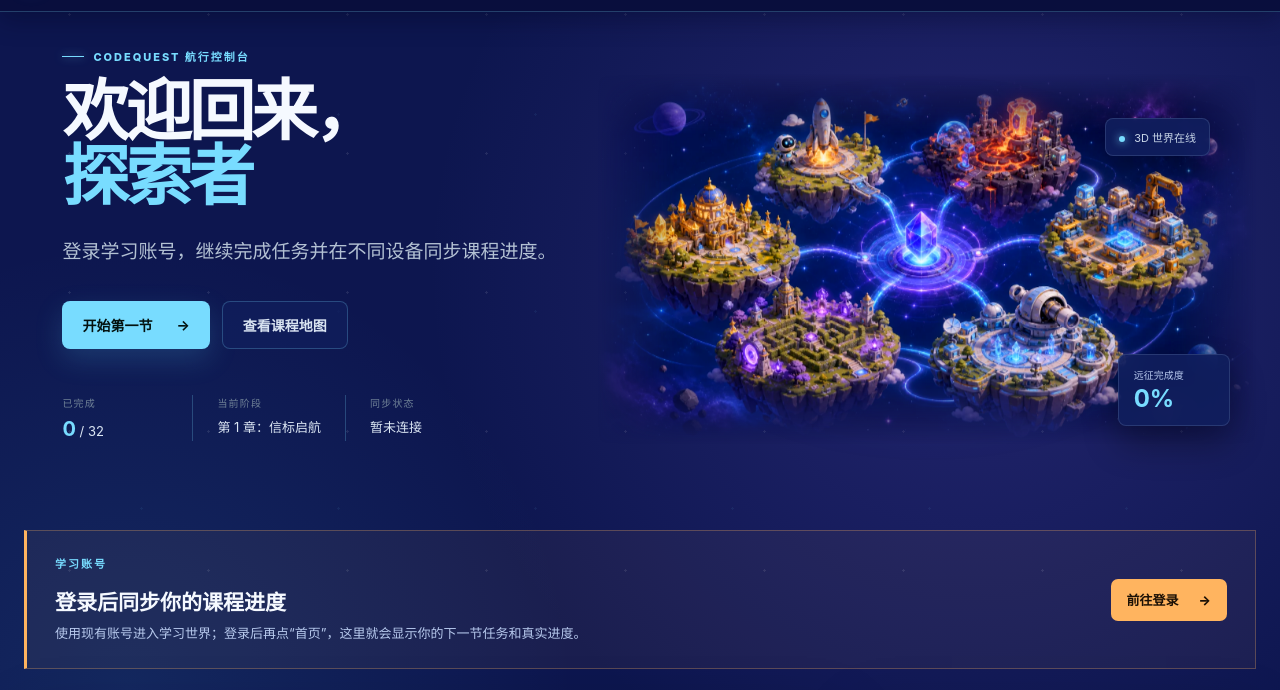
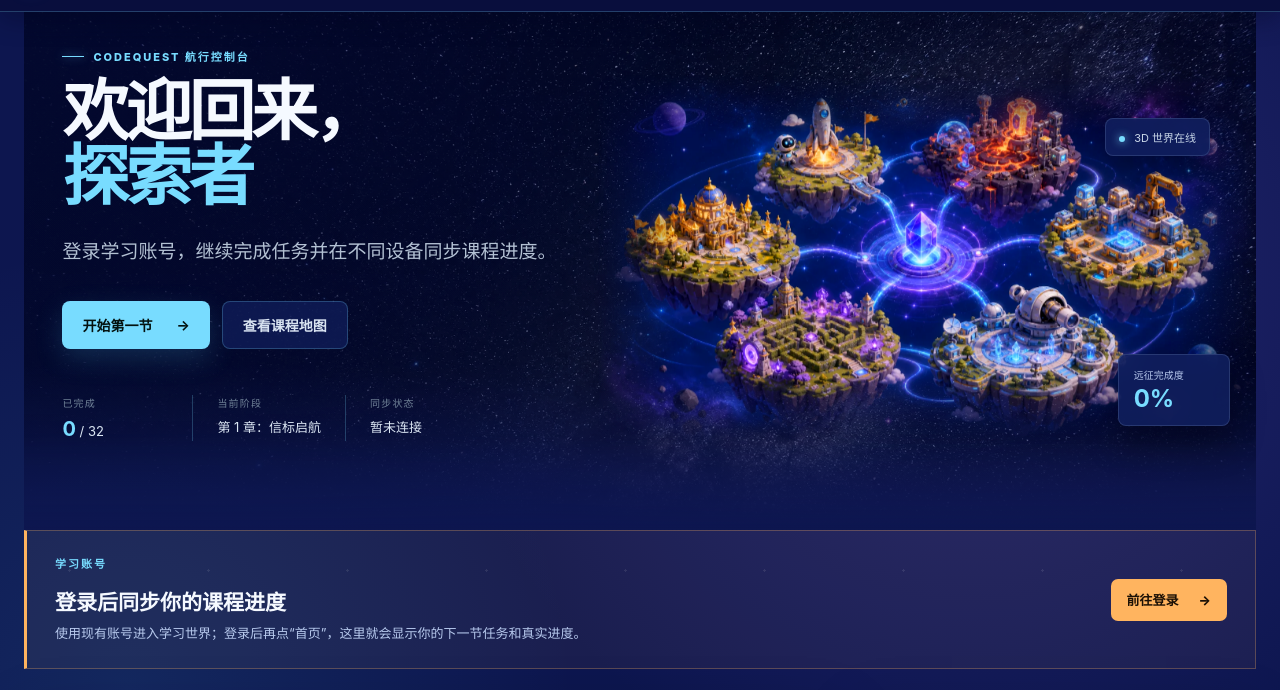
Before and after one commit to JackJoven/CodeQuestPlanet, a website: page student-home.html in a window 1280 px wide. Shown: the part 55-745 px from the top of the page. Drawn offline with Linux system fonts and the light colour scheme; no server answers.

Commit message:
首页增加真实银河背景

```diff
--- a/student-home.css
+++ b/student-home.css
@@ -259,6 +259,34 @@ main,
   align-items: center;
   gap: 36px;
   padding: 36px 0 42px;
+  isolation: isolate;
+}
+
+.welcome-hero::before {
+  position: absolute;
+  inset: 0;
+  z-index: -2;
+  pointer-events: none;
+  content: "";
+  background:
+    linear-gradient(90deg, rgba(7, 13, 56, 0.82) 0%, rgba(8, 14, 61, 0.58) 34%, rgba(13, 22, 79, 0.2) 66%, rgba(13, 22, 79, 0.36) 100%),
+    url("./signal-runner-node/assets/maps/hero-milky-way-v2.webp") 54% center / cover no-repeat;
+  filter: saturate(0.92) contrast(1.04);
+  opacity: 0.9;
+  -webkit-mask-image: linear-gradient(to bottom, #000 0%, #000 82%, transparent 100%);
+  mask-image: linear-gradient(to bottom, #000 0%, #000 82%, transparent 100%);
+}
+
+.welcome-hero::after {
+  position: absolute;
+  inset: 0;
+  z-index: -1;
+  pointer-events: none;
+  content: "";
+  background:
+    linear-gradient(to bottom, rgba(13, 22, 79, 0.08) 0%, transparent 68%, var(--bg) 100%),
+    radial-gradient(ellipse 28% 60% at 82% 42%, rgba(145, 135, 255, 0.1), transparent 74%),
+    radial-gradient(ellipse 20% 36% at 61% 66%, rgba(81, 200, 244, 0.06), transparent 76%);
 }
 
 .hero-copy {
@@ -1074,6 +1102,11 @@ body.is-loading .world-regions {
     padding-bottom: 34px;
   }
 
+  .welcome-hero::before {
+    background-position: 42% center;
+    opacity: 0.82;
+  }
+
   .hero-copy {
     padding-left: 0;
   }
--- a/student-home.html
+++ b/student-home.html
@@ -7,7 +7,7 @@
     <meta name="description" content="CodeQuestPlanet 学习者首页：查看编程课程进度、继续下一项任务并进入 3D 学习世界。" />
     <title>首页 | CodeQuestPlanet</title>
     <link rel="stylesheet" href="./student-theme.css?release=20260827.5" />
-    <link rel="stylesheet" href="./student-home.css?release=20260827.11" />
+    <link rel="stylesheet" href="./student-home.css?release=20260830.4" />
   </head>
   <body class="is-loading">
     <a class="skip-link" href="#mainContent">跳到主要内容</a>
```
Also changed, not shown: signal-runner-node/assets/maps/hero-milky-way-v2.webp (added).
